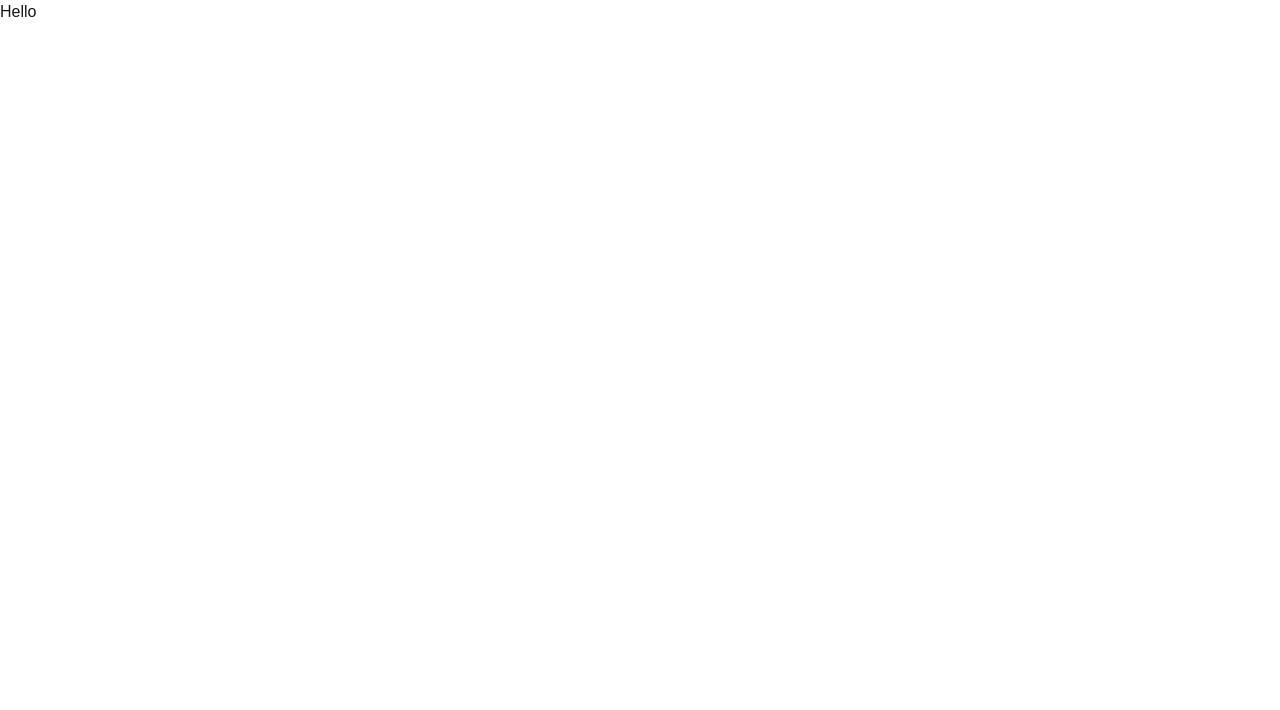
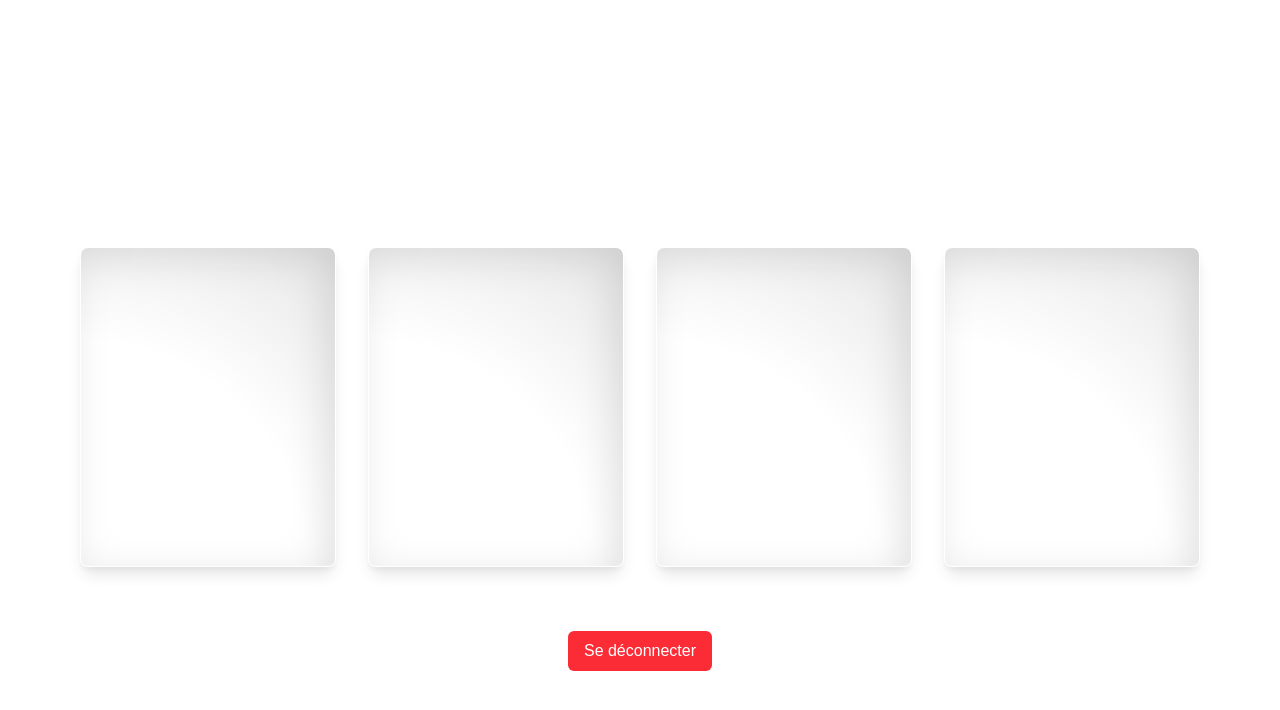
Before and after one commit to Chicagolil/VirtuoPiano, a Next.js app in the folder virtuo-piano/: page /landingPage in a window 1280 px wide. Shown: the top 710 px of the page. Built offline with nearby package versions, Linux system fonts and the light colour scheme.

Commit message:
CardComponent

```diff
--- a/virtuo-piano/package.json
+++ b/virtuo-piano/package.json
@@ -19,10 +19,12 @@
     "@types/bcryptjs": "^2.4.6",
     "bcrypt": "^5.1.1",
     "bcryptjs": "^3.0.2",
+    "lucide-react": "^0.487.0",
     "next": "15.2.4",
     "next-auth": "^4.24.11",
     "react": "^19.0.0",
-    "react-dom": "^19.0.0"
+    "react-dom": "^19.0.0",
+    "react-icons": "^5.5.0"
   },
   "devDependencies": {
     "@eslint/eslintrc": "^3",
--- /dev/null
+++ b/virtuo-piano/src/app/landingPage/landingPage.module.css
@@ -0,0 +1,27 @@
+.container {
+  min-height: 100vh;
+  display: flex;
+  flex-direction: column;
+  align-items: center;
+  justify-content: center;
+  padding: 2rem;
+}
+
+.title {
+  font-size: 2.25rem;
+  font-weight: 700;
+  margin-bottom: 4rem;
+  color: white;
+}
+
+.cardsContainer {
+  display: flex;
+  flex-wrap: wrap;
+  justify-content: center;
+  gap: 2rem;
+  max-width: 80rem;
+}
+
+.signOutContainer {
+  margin-top: 4rem;
+}
--- a/virtuo-piano/src/app/landingPage/page.tsx
+++ b/virtuo-piano/src/app/landingPage/page.tsx
@@ -1,17 +1,34 @@
 'use client';
 
 import SignOutButton from '@/components/SignOutButton';
-import prisma from '@/lib/prisma';
-import { User } from '@/common/types';
-import Image from 'next/image';
-import { useEffect } from 'react';
-import { useRouter } from 'next/navigation';
-import { useSession } from 'next-auth/react';
+import Card from '@/components/card/Card';
+import { FaBook, FaVideo, FaUsers } from 'react-icons/fa';
+import styles from './landingPage.module.css';
+import { BsMusicPlayer } from 'react-icons/bs';
+import { LuKeyboardMusic } from 'react-icons/lu';
+import { Star } from 'lucide-react';
 
 export default function LandingPage() {
   return (
-    <div className="pixel-background">
-      <h1>Hello</h1>
+    <div className={`pixel-background ${styles.container}`}>
+      <h1 className={styles.title}>Virtuo Piano</h1>
+
+      <div className={styles.cardsContainer}>
+        <Card
+          text="Librairie"
+          icon={<BsMusicPlayer className={styles.icon} />}
+        />
+        <Card text="Leaderboard" icon={<FaBook className={styles.icon} />} />
+        <Card
+          text="Performances"
+          icon={<LuKeyboardMusic className={styles.icon} />}
+        />
+        <Card text="Favoris" icon={<Star className={styles.icon} />} />
+      </div>
+
+      <div className={styles.signOutContainer}>
+        <SignOutButton />
+      </div>
     </div>
   );
 }
--- /dev/null
+++ b/virtuo-piano/src/components/card/Card.module.css
@@ -0,0 +1,101 @@
+.card {
+  display: flex;
+  flex-direction: column;
+  align-items: center;
+  position: relative;
+  padding: 2rem;
+  border-radius: 0.5rem;
+  box-shadow: 0 10px 15px -3px rgba(0, 0, 0, 0.1),
+    0 4px 6px -2px rgba(0, 0, 0, 0.05);
+  transition: transform 0.3s ease, border-color 0.2s ease;
+  width: 16rem;
+  height: 20rem;
+  overflow: hidden;
+  border: 1px solid rgba(255, 255, 255, 0.1);
+  isolation: isolate;
+}
+
+.card:hover {
+  transform: scale(1.05);
+  border-color: var(--active-color, rgba(255, 255, 255, 0.5));
+}
+
+.card::before {
+  content: '';
+  position: absolute;
+  inset: 0;
+  background: radial-gradient(
+    circle at bottom left,
+    transparent 55%,
+    rgba(0, 0, 0, 0.1)
+  );
+  pointer-events: none;
+  box-shadow: rgba(0, 0, 0, 0.1) -0.5rem 0.5rem 2.5rem inset;
+  transition: opacity 0.9s ease;
+}
+
+.card::after {
+  content: '';
+  position: absolute;
+  inset: 0;
+  margin: auto;
+  aspect-ratio: 1;
+  background: radial-gradient(circle, rgba(0, 0, 0, 0.1), transparent 65%);
+  opacity: 0;
+  transition: opacity 0.8s ease;
+}
+
+.card:hover::before {
+  opacity: 0;
+}
+
+.card:hover::after {
+  opacity: 1;
+}
+
+.pixelCanvas {
+  position: absolute;
+  top: 0;
+  left: 0;
+  width: 100%;
+  height: 100%;
+  z-index: 0;
+  pointer-events: none;
+}
+
+.icon {
+  font-size: 3.75rem;
+  color: white;
+  position: absolute;
+  top: 50%;
+  left: 50%;
+  transform: translate(-50%, -50%);
+  opacity: 0.5;
+  z-index: 1;
+  transition: color 0.3s ease, transform 0.3s ease;
+}
+
+.text {
+  color: white;
+  text-align: center;
+  font-weight: 500;
+  font-size: 1.25rem;
+  position: absolute;
+  bottom: 1.5rem;
+  left: 0;
+  right: 0;
+  padding: 0 1rem;
+  opacity: 0.5;
+  z-index: 1;
+  transition: opacity 0.3s ease;
+}
+
+.card:hover .icon {
+  opacity: 1;
+  color: var(--active-color, white);
+  transform: translate(-50%, -50%) scale(1.1);
+}
+
+.card:hover .text {
+  opacity: 1;
+}
--- /dev/null
+++ b/virtuo-piano/src/components/card/Card.tsx
@@ -0,0 +1,20 @@
+import React from 'react';
+import { IconType } from 'react-icons';
+import styles from './Card.module.css';
+
+interface CardProps {
+  color: string;
+  text: string;
+  icon: React.ReactNode;
+}
+
+const Card: React.FC<CardProps> = ({ color, text, icon }) => {
+  return (
+    <div className={styles.card} style={{ backgroundColor: color }}>
+      <div className={styles.icon}>{icon}</div>
+      <p className={styles.text}>{text}</p>
+    </div>
+  );
+};
+
+export default Card;
```
Also changed, not shown: 1 other file (tests, documents, lock files or other folders).
